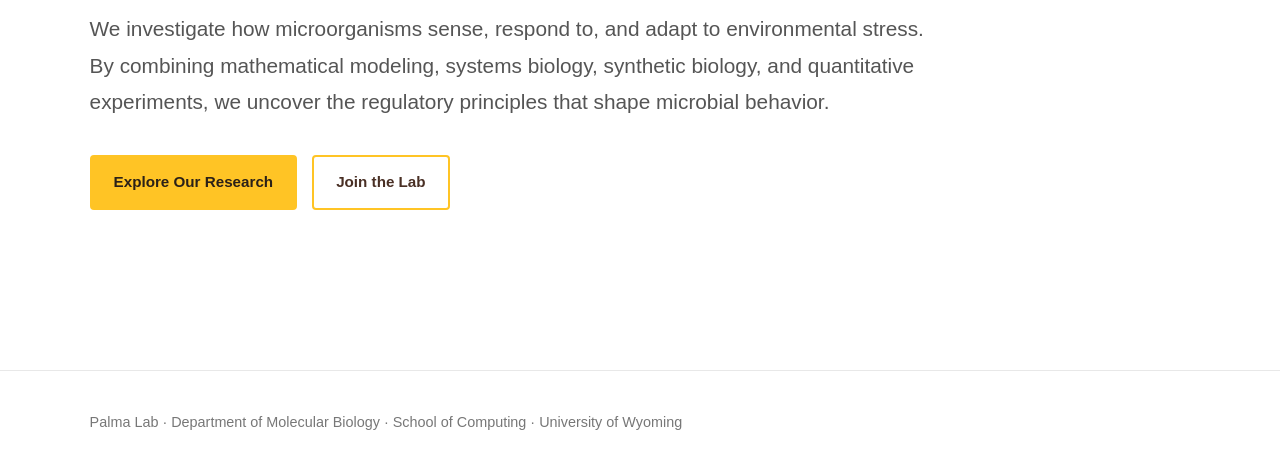
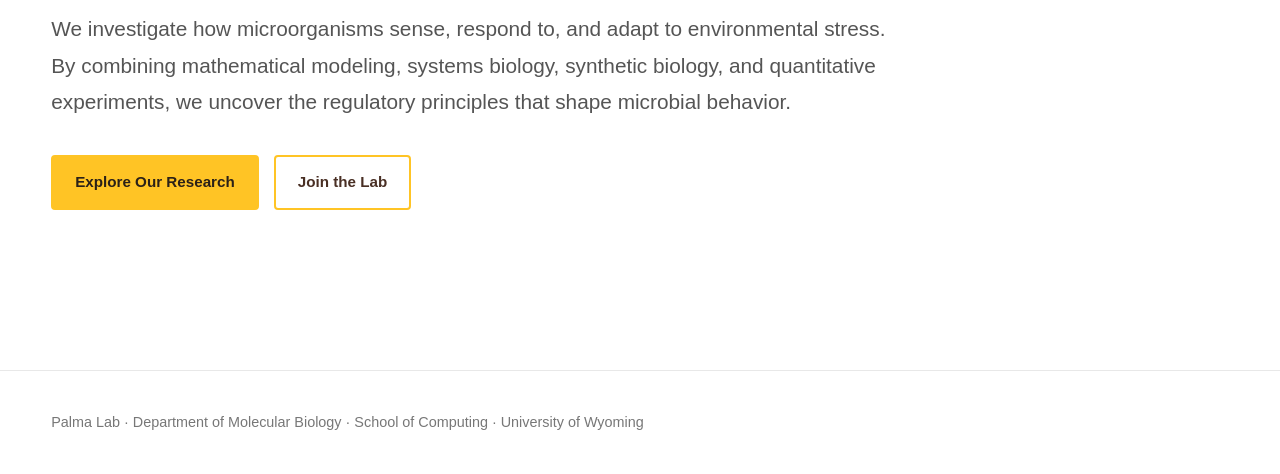
Before and after one commit to PalmaCristina/palmalab, a plain HTML site: page index.html in a window 1280 px wide. Shown: the part 385-859 px from the top of the page. Drawn offline with Linux system fonts and the light colour scheme.

Commit message:
Update style.css

```diff
--- a/css/style.css
+++ b/css/style.css
@@ -10,7 +10,7 @@
 
 :root {
   --content-width: 1400px;
-  --page-padding: 7%;
+  --page-padding: 4%;
 
   --wyoming-gold: #ffc425;
   --wyoming-gold-dark: #b8860b;
```
